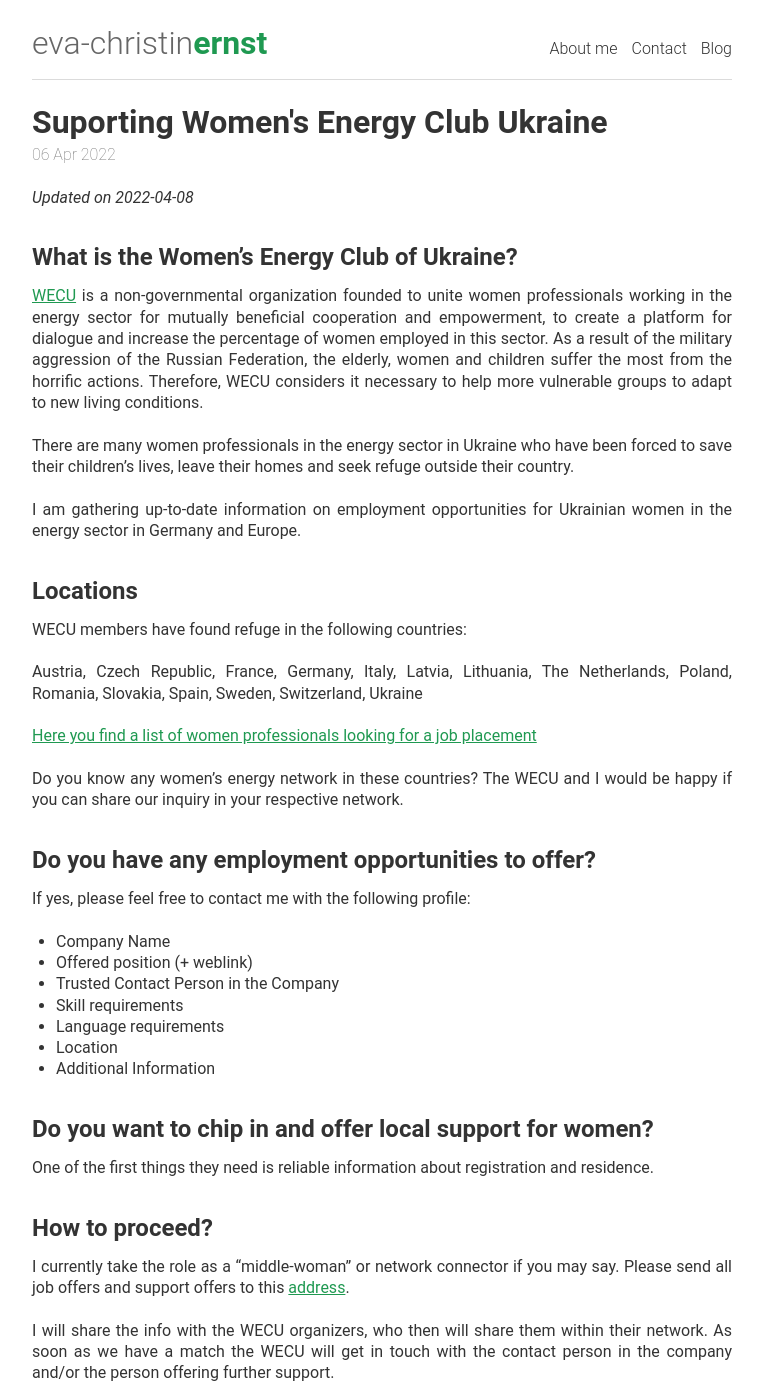
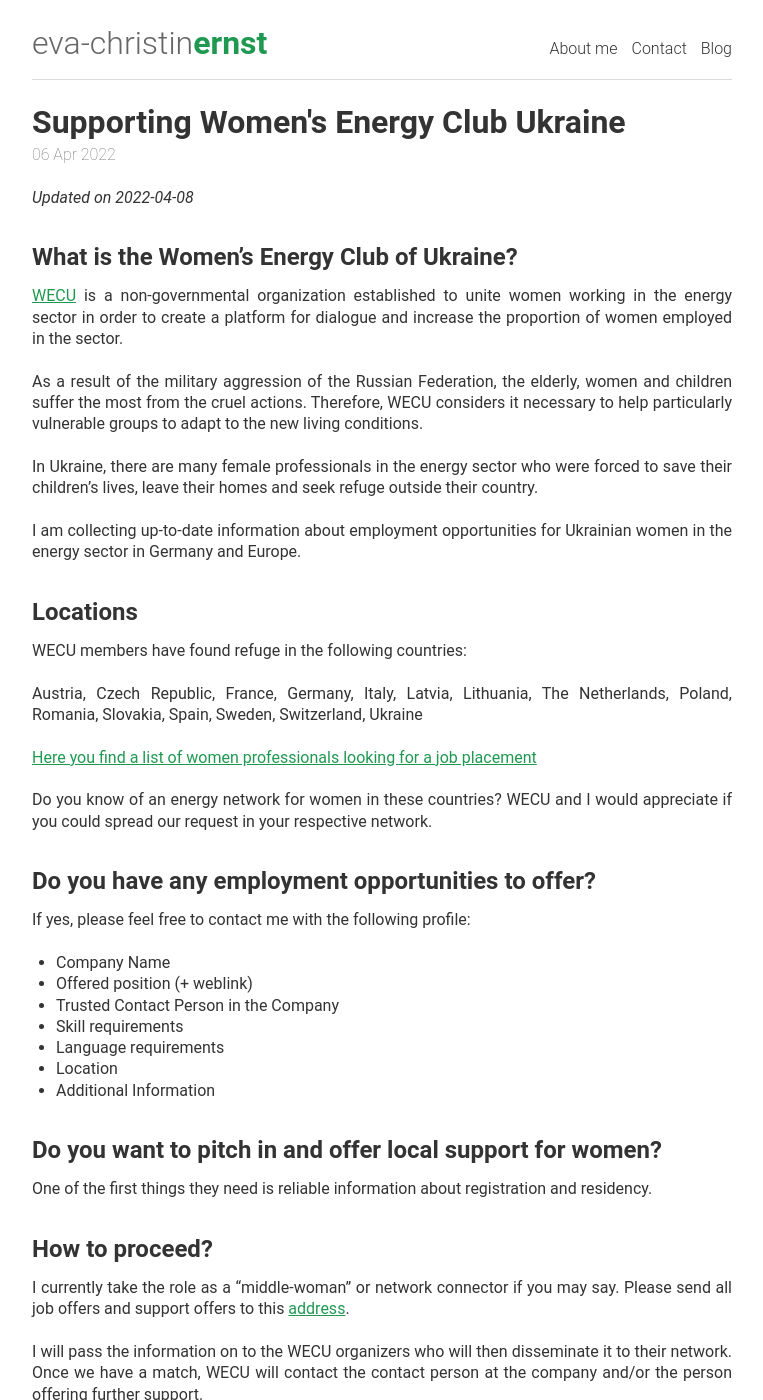
Before and after one commit to evafroehlich/website, a Jekyll site: the page built from _posts/2022-04-06-supporting-WECU.md, in a window 1280 px wide and 1400 px high. Shown: the whole window, without its empty margins (258-1021 px from the left). Built offline with Jekyll 4.4.1, drawn with Linux system fonts in a browser that asks for light colours; some of the changed text lies outside the part shown.

Commit message:
Update 2022-04-06-supporting-WECU.md

```diff
--- a/_posts/2022-04-06-supporting-WECU.md
+++ b/_posts/2022-04-06-supporting-WECU.md
@@ -1,19 +1,20 @@
 ---
-title: Suporting the women professionals from the Women's Energy Club Ukraine
-description: Suporting Women's Energy Club Ukraine
-header: Suporting Women's Energy Club Ukraine
+title: Supporting the women professionals from the Women's Energy Club Ukraine
+description: Supporting Women's Energy Club Ukraine
+header: Supporting Women's Energy Club Ukraine
 category: [WomenInTech, Ukraine]
 ---
 
 _Updated on 2022-04-08_
 
 ### What is the Women's Energy Club of Ukraine?
-[WECU](http://www.wecu.com.ua/en/) is a non-governmental organization founded to unite women professionals working in the energy sector for mutually beneficial cooperation and empowerment, to create a platform for dialogue and increase the percentage of women employed in this sector.
-As a result of the military aggression of the Russian Federation, the elderly, women and children suffer the most from the horrific actions. Therefore, WECU considers it necessary to help more vulnerable groups to adapt to new living conditions.
+[WECU](http://www.wecu.com.ua/en/) is a non-governmental organization established to unite women working in the energy sector in order to create a platform for dialogue and increase the proportion of women employed in the sector.
 
-There are many women professionals in the energy sector in Ukraine who have been forced to save their children's lives, leave their homes and seek refuge outside their country.
+As a result of the military aggression of the Russian Federation, the elderly, women and children suffer the most from the cruel actions. Therefore, WECU considers it necessary to help particularly vulnerable groups to adapt to the new living conditions.
 
-I am gathering up-to-date information on employment opportunities for Ukrainian women in the energy sector in Germany and Europe.
+In Ukraine, there are many female professionals in the energy sector who were forced to save their children's lives, leave their homes and seek refuge outside their country.
+
+I am collecting up-to-date information about employment opportunities for Ukrainian women in the energy sector in Germany and Europe.
 
 ### Locations
 WECU members have found refuge in the following countries:
@@ -22,7 +23,7 @@
 
 [Here you find a list of women professionals looking for a job placement](https://docs.google.com/spreadsheets/d/1sIX-FphUY94Wd7rJeY0DXj1J1yqyFgld0V1xg6jHqz4/edit?usp=sharing)
 
-Do you know any women's energy network in these countries? The WECU and I would be happy if you can share our inquiry in your respective network.
+Do you know of an energy network for women in these countries? WECU and I would appreciate if you could spread our request in your respective network.
 
 ### Do you have any employment opportunities to offer?
 If yes, please feel free to contact me with the following profile:
@@ -35,20 +36,20 @@
 - Location
 - Additional Information
 
-### Do you want to chip in and offer local support for women?
-One of the first things they need is reliable information about registration and residence.
+### Do you want to pitch in and offer local support for women?
+One of the first things they need is reliable information about registration and residency.
 
 ### How to proceed?
 I currently take the role as a “middle-woman” or network connector if you may say. Please send all job offers and support offers to this [address](mailto:
 wecu-backup-network@mailbox.org).
 
 
-I will share the info with the WECU organizers, who then will share them within their network. As soon as we have a match the WECU will get in touch with the contact person in the company and/or the person offering further support.
+I will pass the information on to the WECU organizers who will then disseminate it to their network. Once we have a match, WECU will contact the contact person at the company and/or the person offering further support.
 
 ---
 
 ### Privacy
-If you do not wish that your personal contact data is shared in the WECU network, please let me know in your mail. We will find a way to establish direct contact.
+If you do not want your personal contact information shared in the WECU network, please let me know in your email. We will find a way to establish direct contact.
 
 ---
 ### Other Initiatives - Linklist
@@ -60,4 +61,4 @@
 [UAtalents](https://www.uatalents.com/about) is a job platform for displaced persons from and within Ukraine. On UA Talents, companies from all over Europe can advertise their job openings to people from Ukraine who have lost their employment due to the war.
 
 #### tbc
-Let me know about other initiatives! I am happy to add them
+Let me know about other initiatives! I am happy to add them.
```
